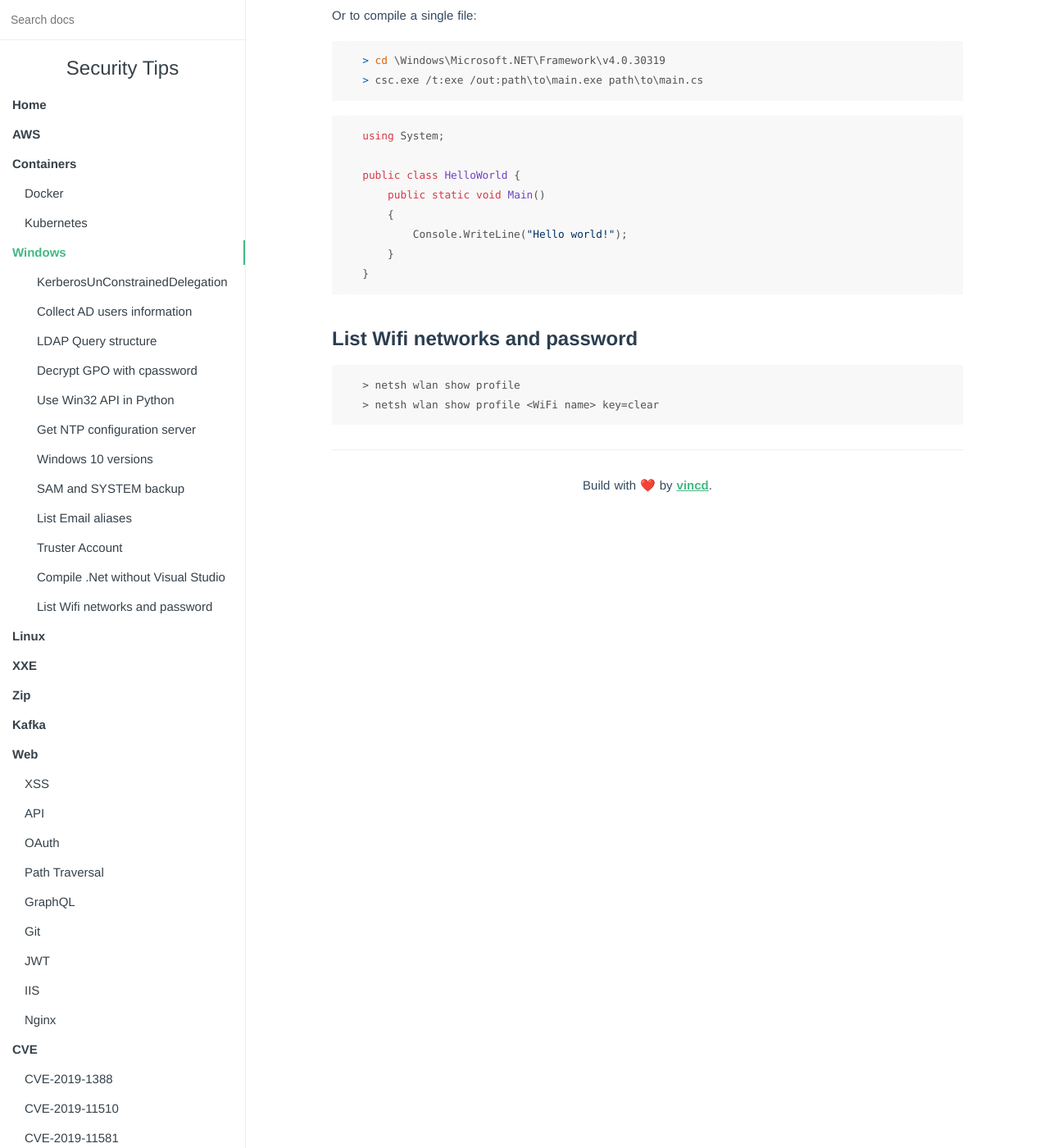
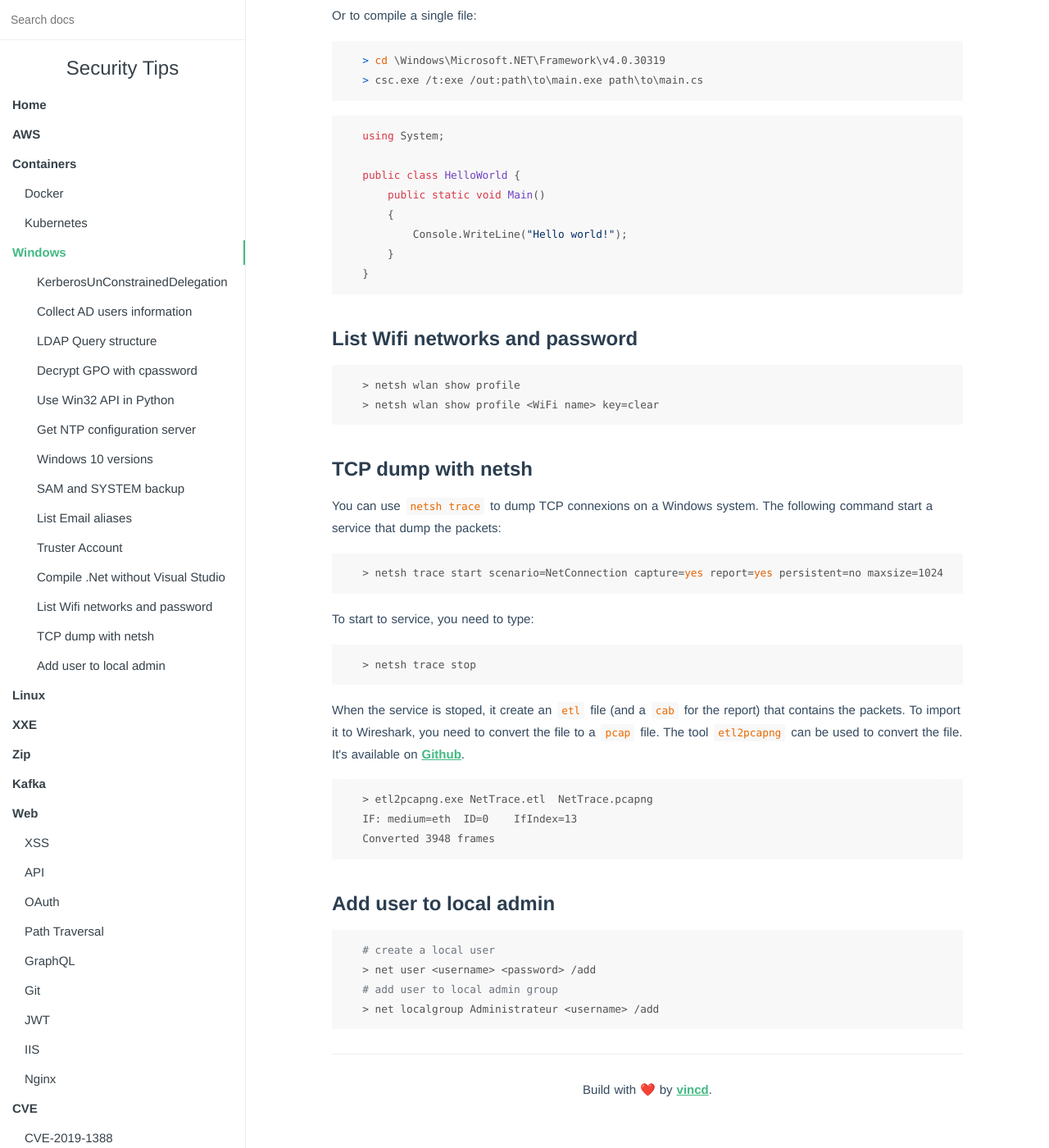
Before and after one commit to vincd/security-tips, an MkDocs documentation site: the page built from docs/windows.md, in a window 1280 px wide and 1400 px high, scrolled down 4004 px. Shown: the whole window at 82% size. Built offline with MkDocs 1.6.1, drawn with Linux system fonts in a browser that asks for light colours; nearby versions of some CDN libraries.

Commit message:
Add windows tips (netsh and account)

````diff
--- a/docs/windows.md
+++ b/docs/windows.md
@@ -172,3 +172,36 @@ public class HelloWorld {
 > netsh wlan show profile
 > netsh wlan show profile <WiFi name> key=clear
 ```
+
+### TCP dump with netsh
+
+You can use `netsh trace` to dump TCP connexions on a Windows system. The following
+command start a service that dump the packets:
+
+```bash
+> netsh trace start scenario=NetConnection capture=yes report=yes persistent=no maxsize=1024 correlation=yes traceFile=C:\Temp\NetTrace.etl
+```
+
+To start to service, you need to type:
+```bash
+> netsh trace stop
+```
+
+When the service is stoped, it create an `etl` file (and a `cab` for the report)
+that contains the packets. To import it to Wireshark, you need to convert the file
+to a `pcap` file. The tool `etl2pcapng` can be used to convert the file. It's
+available on [Github](https://github.com/microsoft/etl2pcapng).
+
+```bash
+> etl2pcapng.exe NetTrace.etl  NetTrace.pcapng
+IF: medium=eth  ID=0    IfIndex=13
+Converted 3948 frames
+```
+
+### Add user to local admin
+```bash
+# create a local user
+> net user <username> <password> /add
+# add user to local admin group
+> net localgroup Administrateur <username> /add
+```
````
